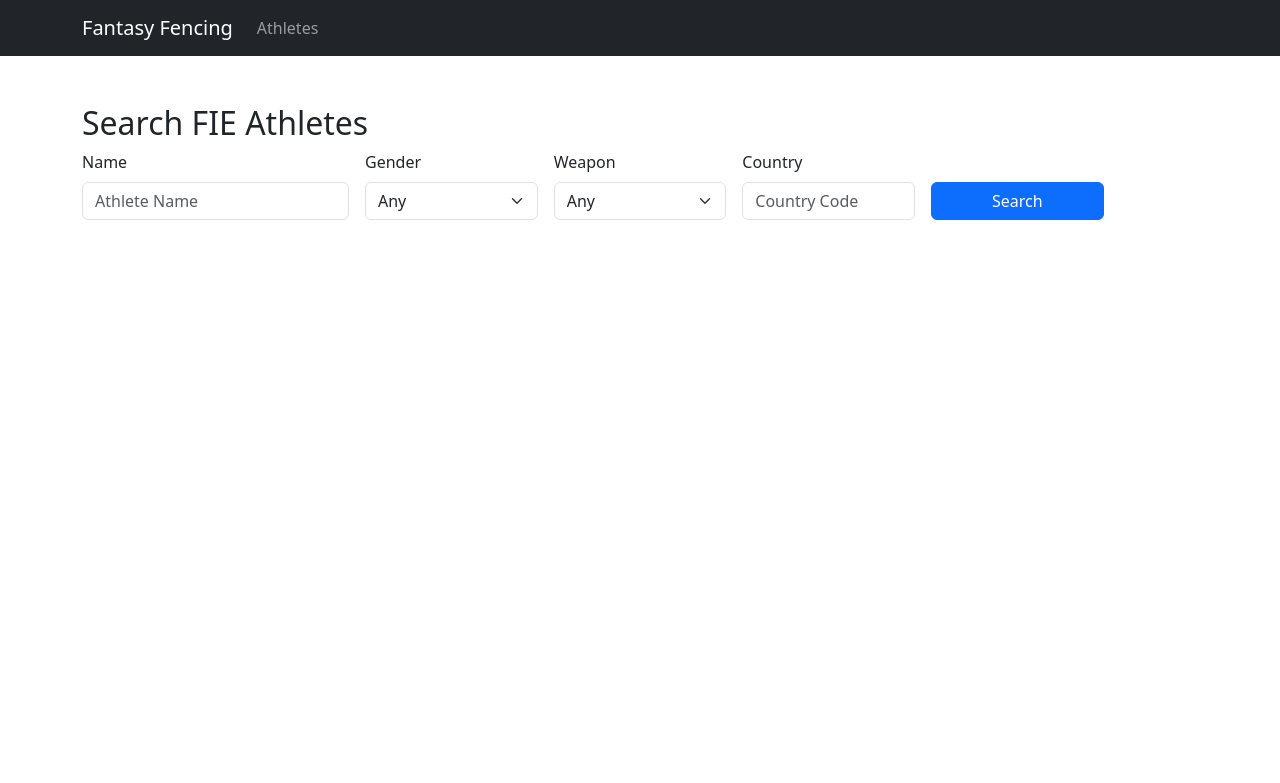
After one commit to cec5/Fantasy_Fencing, a PHP site: page /searchAthletes.php in a window 1280 px wide. The commit adds this page. Shown: the top 783 px of the page. Run offline with PHP 8.4, Linux system fonts and the light colour scheme.

Commit message:
Added searchAthletes.php and it is fully functional, also added backend function to support it

```diff
--- a/backend/php/dataArrays.php
+++ b/backend/php/dataArrays.php
@@ -54,7 +54,7 @@ $validCountryCodes = [
     	"FIN" => "Finland",
     	"FRA" => "France",
     	"GAB" => "Gabon",
-    	"GBR" => "United Kingdom",
+    	"GBR" => "Great Britain",
     	"GEO" => "Georgia",
     	"GEQ" => "Equatorial Guinea",
     	"GER" => "Germany",
--- a/frontend/php/header.php
+++ b/frontend/php/header.php
@@ -16,7 +16,10 @@
                 <span class="navbar-toggler-icon"></span>
             </button>
             <div class="collapse navbar-collapse" id="navbarNav">
-                <ul class="navbar-nav ms-auto">
+                <ul class="navbar-nav me-auto">
+                    <li class="nav-item">
+                        <a class="nav-link" href="searchAthletes.php">Athletes</a>
+                    </li>
                 </ul>
             </div>
         </div>
--- /dev/null
+++ b/frontend/php/searchAthletes.php
@@ -0,0 +1,79 @@
+<?php
+include 'header.php';
+include '../../backend/php/dataArrays.php';
+?>
+<body>
+	<div class="container mt-5">
+        	<h2>Search FIE Athletes</h2>
+        	<form action="" method="GET">
+            		<div class="row g-3 align-items-end">
+                		<div class="col-md-3">
+                    			<label for="name" class="form-label">Name</label>
+                    			<input type="text" class="form-control" id="name" name="name" placeholder="Athlete Name">
+                		</div>
+                		<div class="col-md-2">
+                    			<label for="gender" class="form-label">Gender</label>
+                    			<select class="form-select" id="gender" name="gender">
+                       				<option value="">Any</option>
+                        			<option value="male">Male</option>
+                        			<option value="female">Female</option>
+                    			</select>
+                		</div>
+                		<div class="col-md-2">
+                    			<label for="weapon" class="form-label">Weapon</label>
+                    			<select class="form-select" id="weapon" name="weapon">
+						<option value="">Any</option>
+						<option value="epee">Epee</option>
+						<option value="foil">Foil</option>
+						<option value="sabre">Sabre</option>
+                    			</select>
+                		</div>
+                		<div class="col-md-2">
+                    			<label for="country" class="form-label">Country</label>
+                    			<input type="text" class="form-control" id="country" name="country" placeholder="Country Code">
+                		</div>
+                		<div class="col-md-2">
+                    			<button type="submit" class="btn btn-primary w-100">Search</button>
+                		</div>
+            		</div>
+        	</form>
+
+        	<?php if ($_SERVER['REQUEST_METHOD'] === 'GET' && !empty($_GET)): ?>
+            		<h3 class="mt-5">Search Results</h3>
+            		<table class="table table-striped">
+                		<thead>
+                    			<tr>
+                        		<th>Name</th>
+                        		<th>Gender</th>
+                        		<th>Weapon</th>
+                        		<th>Country</th>
+                    			</tr>
+                		</thead>
+                		<tbody>
+		            		<?php
+		            		require_once '../../backend/php/databaseFunctions.php';
+		            		$results = searchAthletes($_GET['name'] ?? '', $_GET['gender'] ?? '', $_GET['weapon'] ?? '', $_GET['country'] ?? '');
+				    	foreach ($results as $athlete):
+				        	// Format weapon display
+				        	$weaponDisplay = ucfirst($athlete['weapon']);
+				        	if ($athlete['weapon2']) {
+				            		$weaponDisplay .= '/' . ucfirst($athlete['weapon2']);
+				        	}
+				        	// Format gender display
+				        	$genderDisplay = ucfirst($athlete['gender']);
+				        	// Convert country code to full name
+				       	 	$countryName = $validCountryCodes[$athlete['nationality']] ?? $athlete['nationality'];
+				    	?>
+				        <tr>
+		                    		<td><a href="athlete.php?id=<?= $athlete['id'] ?>"><?= htmlspecialchars($athlete['name']) ?></a></td>
+		                    		<td><?= htmlspecialchars($genderDisplay) ?></td>
+		                    		<td><?= htmlspecialchars($weaponDisplay) ?></td>
+		                    		<td><?= htmlspecialchars($countryName) ?></td>
+		                	</tr>
+		            		<?php endforeach; ?>
+                		</tbody>
+            		</table>
+       	 	<?php endif; ?>
+    	</div>
+</body>
+</html>
```
Also changed, not shown: backend/php/databaseFunctions.php (+44 -0 lines), frontend/php/athlete.php (added).
